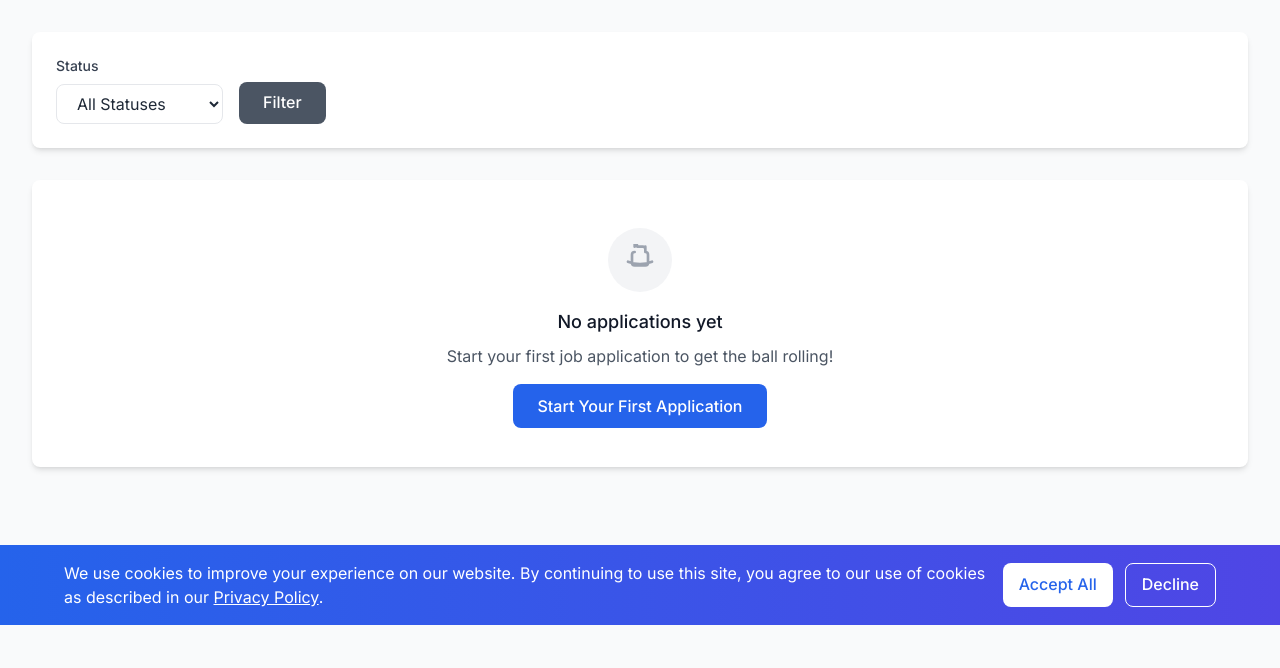
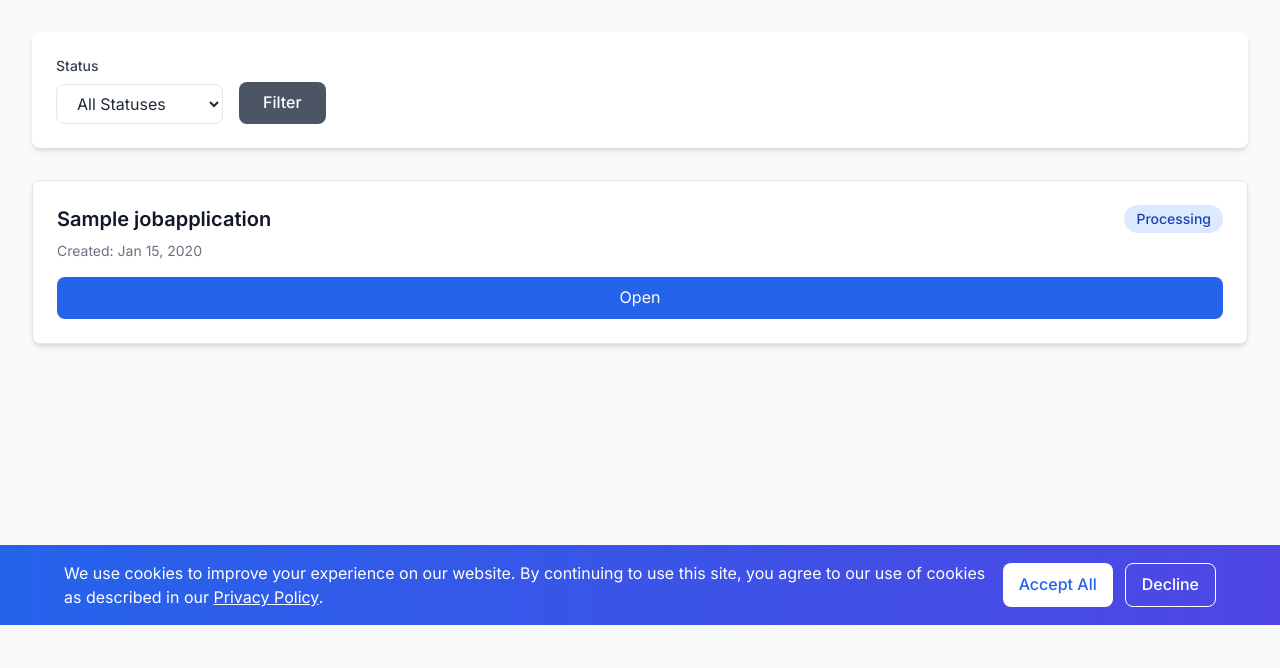
Before and after one commit to esaatech/Jobeasy, a Django app: page /job-service/my-applications/ in a window 1280 px wide. Shown: the part 175-843 px from the top of the page. Run offline with Django 5.2, Linux system fonts and the light colour scheme; a user stored in the database is signed in; tables that the repository leaves empty hold one stand-in row (values such as "Sample post"); data that the repository does not hold is empty; some libraries are stand-ins or nearby versions.

Commit message:
Unify job application counts and list views across dashboard and job service.
Merge dashboard-generated applications with job service requests for consistent totals and listings, and update actions/labels so each source opens the correct destination.

Made-with: Cursor

```diff
--- a/dashboard/templates/dashboard/partials/dashboard_stats_card.html
+++ b/dashboard/templates/dashboard/partials/dashboard_stats_card.html
@@ -8,7 +8,7 @@
         </div>
         <div class="ml-3">
             <h3 class="text-sm font-semibold text-gray-900">Job Applications</h3>
-            <p class="text-xl font-bold text-purple-600">{{ job_applications.count }}</p>
+            <p class="text-xl font-bold text-purple-600">{{ job_application_count }}</p>
         </div>
     </div>
 </div>
--- a/dashboard/templates/dashboard/partials/stats.html
+++ b/dashboard/templates/dashboard/partials/stats.html
@@ -39,7 +39,7 @@
             </div>
             <div class="ml-3">
                 <h3 class="text-sm font-semibold text-gray-900">Job Applications</h3>
-                <p id="job-application-count" class="text-xl font-bold text-purple-600">{{ job_applications.count }}</p>
+                <p id="job-application-count" class="text-xl font-bold text-purple-600">{{ job_application_count }}</p>
             </div>
         </div>
     </a>
--- a/dashboard/views.py
+++ b/dashboard/views.py
@@ -6,12 +6,77 @@ from django.views.decorators.http import require_http_methods
 import json
 import time
 import re
+from django.urls import reverse
 from resume_builder.models import Resume
 from coverletter.models import CoverLetter
+from job_service.models import JobApplicationRequest
 from ai_service.cover_letter import generate_cover_letter_from_raw_text
 from ai_service.resume_optimization import optimize_resume_for_job
 from .models import JobApplication
 from subscriptions.models import UserSubscription, SubscriptionPlan
+
+UNIFIED_STATUS_CHOICES = [
+    ('processing', 'Processing'),
+    ('completed', 'Completed'),
+    ('failed', 'Failed'),
+    ('pending', 'Pending'),
+    ('cancelled', 'Cancelled'),
+]
+
+
+def get_unified_job_applications(user):
+    """
+    Merge dashboard-generated job applications and job_service requests.
+    Returns a normalized list sorted newest-first.
+    """
+    dashboard_items = user.dashboard_job_applications.select_related('resume', 'cover_letter').all()
+    service_requests = user.job_application_requests.select_related('resume_used').all()
+
+    unified = []
+
+    for app in dashboard_items:
+        unified.append({
+            'id': app.id,
+            'source': 'dashboard',
+            'source_id': app.id,
+            'job_name': app.job_name,
+            'job_title': app.job_name,
+            'status': app.status,
+            'status_display': app.get_status_display(),
+            'created_at': app.created_at,
+            'resume': app.resume,
+            'cover_letter': app.cover_letter,
+            'can_email': app.status == 'completed' or app.cover_letter is not None,
+            'can_delete': True,
+            'detail_url': None,
+        })
+
+    for req in service_requests:
+        unified.append({
+            'id': req.id,
+            'source': 'job_service_request',
+            'source_id': req.id,
+            'job_name': req.job_title,
+            'job_title': req.job_title,
+            'status': req.status,
+            'status_display': req.get_status_display(),
+            'created_at': req.created_at,
+            'resume': req.resume_used,
+            'cover_letter': None,
+            'can_email': False,
+            'can_delete': False,
+            'detail_url': reverse('job_service:application_status', args=[req.request_id]),
+            'jobs_found': req.jobs_found,
+            'applications_submitted': req.applications_submitted,
+            'interviews_scheduled': req.interviews_scheduled,
+            'cover_letters_generated': req.cover_letters_generated,
+            'location_display': req.get_location_display(),
+            'can_cancel': req.can_cancel,
+            'request_id': req.request_id,
+        })
+
+    unified.sort(key=lambda item: item['created_at'], reverse=True)
+    return unified
 
 def _format_resume_content(resume):
     """Format resume's structured data into readable text for generating cover letter"""
@@ -94,7 +159,7 @@ def dashboard(request):
     # Get user's resumes for the selection (excluding optimized resumes)
     resumes = request.user.resumes.filter(is_optimized=False).order_by('-updated_at')
     cover_letters = CoverLetter.objects.filter(user=request.user)
-    job_applications = request.user.dashboard_job_applications.all()
+    job_applications = get_unified_job_applications(request.user)
 
     # Get user's current subscription (active)
     current_subscription = UserSubscription.objects.filter(
@@ -114,6 +179,7 @@ def dashboard(request):
         'resumes': resumes,
         'cover_letters': cover_letters,
         'job_applications': job_applications,
+        'job_application_count': len(job_applications),
         'current_subscription': current_subscription,
         'hero_content': {
             'page_title': 'Dashboard',
@@ -125,10 +191,11 @@ def dashboard(request):
 @login_required
 def job_applications_list(request):
     """View for listing all job applications"""
-    job_applications = request.user.dashboard_job_applications.all()
+    job_applications = get_unified_job_applications(request.user)
 
     context = {
         'job_applications': job_applications,
+        'job_application_count': len(job_applications),
         'hero_content': {
             'page_title': 'Recent Job Applications',
         }
@@ -325,7 +392,7 @@ def generate_job_application(request):
         # Get updated counts
         resume_count = request.user.resumes.count()
         cover_letter_count = request.user.cover_letters.count()
-        job_application_count = request.user.dashboard_job_applications.count()
+        job_application_count = len(get_unified_job_applications(request.user))
 
         return JsonResponse({
             'status': 'completed' if not error_message else 'failed',
@@ -370,7 +437,7 @@ def delete_job_application(request, job_id):
         # Get updated counts
         resume_count = request.user.resumes.count()
         cover_letter_count = request.user.cover_letters.count()
-        job_application_count = request.user.dashboard_job_applications.count()
+        job_application_count = len(get_unified_job_applications(request.user))
 
         return JsonResponse({
             'status': 'success',
--- a/job_service/templates/job_service/my_applications.html
+++ b/job_service/templates/job_service/my_applications.html
@@ -45,14 +45,23 @@
             <div class="bg-white rounded-lg shadow-md border border-gray-200 p-6">
                 <div class="flex justify-between items-start mb-4">
                     <div class="flex-1">
-                        <h3 class="text-xl font-semibold text-gray-900 mb-2">{{ application.job_title }}</h3>
-                        <p class="text-gray-600 mb-2">{{ application.get_location_display }}</p>
+                        <div class="flex items-center gap-2 mb-2">
+                            <h3 class="text-xl font-semibold text-gray-900">{{ application.job_title }}</h3>
+                            {% if application.source == 'job_service_request' %}
+                            <span class="inline-flex items-center px-2 py-0.5 rounded-full text-xs font-medium bg-indigo-100 text-indigo-700">
+                                Job Service
+                            </span>
+                            {% endif %}
+                        </div>
+                        {% if application.location_display %}
+                        <p class="text-gray-600 mb-2">{{ application.location_display }}</p>
+                        {% endif %}
                         <div class="flex items-center gap-4 text-sm text-gray-500">
                             <span>Created: {{ application.created_at|date:"M d, Y" }}</span>
-                            {% if application.applications_submitted > 0 %}
+                            {% if application.applications_submitted %}
                             <span>• {{ application.applications_submitted }} applications submitted</span>
                             {% endif %}
-                            {% if application.jobs_found > 0 %}
+                            {% if application.jobs_found %}
                             <span>• {{ application.jobs_found }} jobs found</span>
                             {% endif %}
                         </div>
@@ -63,35 +72,38 @@
                         {% elif application.status == 'pending' %}bg-yellow-100 text-yellow-800
                         {% elif application.status == 'failed' %}bg-red-100 text-red-800
                         {% else %}bg-gray-100 text-gray-800{% endif %}">
-                        {{ application.get_status_display }}
+                        {{ application.status_display|default:application.status|title }}
                     </span>
                 </div>
 
                 <!-- Quick Stats -->
+                {% if application.source == 'job_service_request' %}
                     <div class="grid grid-cols-2 md:grid-cols-4 gap-4 mb-4">
                         <div class="text-center">
-                        <div class="text-2xl font-bold text-blue-600">{{ application.jobs_found }}</div>
+                            <div class="text-2xl font-bold text-blue-600">{{ application.jobs_found|default:0 }}</div>
                             <div class="text-sm text-gray-500">Jobs Found</div>
                         </div>
                         <div class="text-center">
-                        <div class="text-2xl font-bold text-green-600">{{ application.applications_submitted }}</div>
+                            <div class="text-2xl font-bold text-green-600">{{ application.applications_submitted|default:0 }}</div>
                             <div class="text-sm text-gray-500">Applications</div>
                         </div>
                         <div class="text-center">
-                        <div class="text-2xl font-bold text-purple-600">{{ application.interviews_scheduled }}</div>
+                            <div class="text-2xl font-bold text-purple-600">{{ application.interviews_scheduled|default:0 }}</div>
                             <div class="text-sm text-gray-500">Interviews</div>
                         </div>
                         <div class="text-center">
-                        <div class="text-2xl font-bold text-orange-600">{{ application.cover_letters_generated }}</div>
+                            <div class="text-2xl font-bold text-orange-600">{{ application.cover_letters_generated|default:0 }}</div>
                             <div class="text-sm text-gray-500">Cover Letters</div>
                         </div>
                     </div>
+                {% endif %}
 
                 <!-- Action Buttons -->
                 <div class="flex gap-3">
+                    {% if application.source == 'job_service_request' and application.request_id %}
                         <a href="{% url 'job_service:application_status' application.request_id %}"
                            class="flex-1 bg-blue-600 text-white text-center py-2 px-4 rounded-lg hover:bg-blue-700 transition-colors">
-                        View Details
+                            Open
                         </a>
                         {% if application.can_cancel %}
                         <form method="post" action="{% url 'job_service:cancel_application' application.request_id %}" class="inline">
@@ -101,6 +113,14 @@
                                 Cancel
                             </button>
                         </form>
+                        {% endif %}
+                    {% else %}
+                        {% if application.source == 'dashboard' %}
+                        <a href="/email/compose/job_application/{{ application.id }}/"
+                           class="flex-1 bg-blue-600 text-white text-center py-2 px-4 rounded-lg hover:bg-blue-700 transition-colors">
+                            Open
+                        </a>
+                        {% endif %}
                     {% endif %}
                 </div>
             </div>
--- a/job_service/views.py
+++ b/job_service/views.py
@@ -7,6 +7,7 @@ from django.utils import timezone
 from django.contrib import messages
 from django.views.decorators.csrf import csrf_exempt
 from django.views.decorators.http import require_http_methods
+from dashboard.views import get_unified_job_applications, UNIFIED_STATUS_CHOICES
 from .models import Job, JobApplication, UserJobPreferences, ServicePackage, UserSubscription, JobApplicationRequest
 from .forms import JobApplicationForm
 from resume_builder.models import Resume
@@ -162,14 +163,13 @@ def cancel_application(request, request_id):
 
 @login_required
 def my_applications(request):
-    """View all user's job application requests"""
+    """View all user's job applications from dashboard + service requests."""
+    applications = get_unified_job_applications(request.user)
 
-    applications = JobApplicationRequest.objects.filter(user=request.user).order_by('-created_at')
-
-    # Filter by status
+    # Filter by unified status
     status_filter = request.GET.get('status', '')
     if status_filter:
-        applications = applications.filter(status=status_filter)
+        applications = [app for app in applications if app['status'] == status_filter]
 
     # Pagination
     paginator = Paginator(applications, 10)
@@ -179,7 +179,7 @@ def my_applications(request):
     context = {
         'applications': applications_page,
         'status_filter': status_filter,
-        'status_choices': JobApplicationRequest.status.field.choices,
+        'status_choices': UNIFIED_STATUS_CHOICES,
     }
 
     return render(request, 'job_service/my_applications.html', context)
```
Also changed, not shown: dashboard/templates/dashboard/partials/job_application_item.html (+27 -5 lines). Lines whose indentation alone changed are shown as unchanged.
